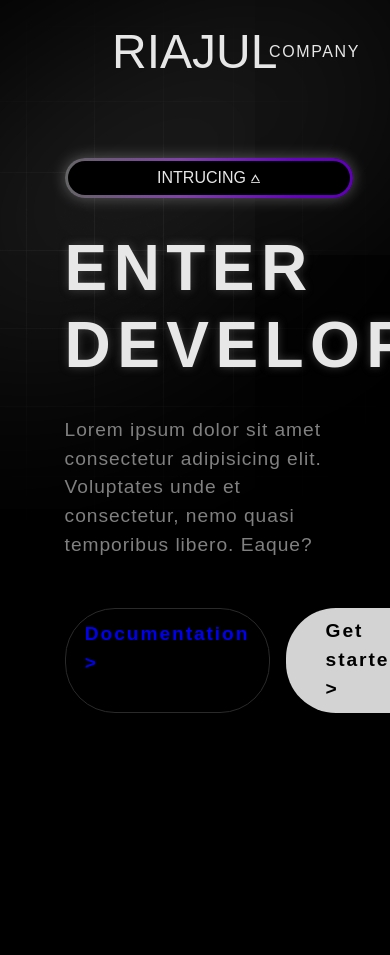
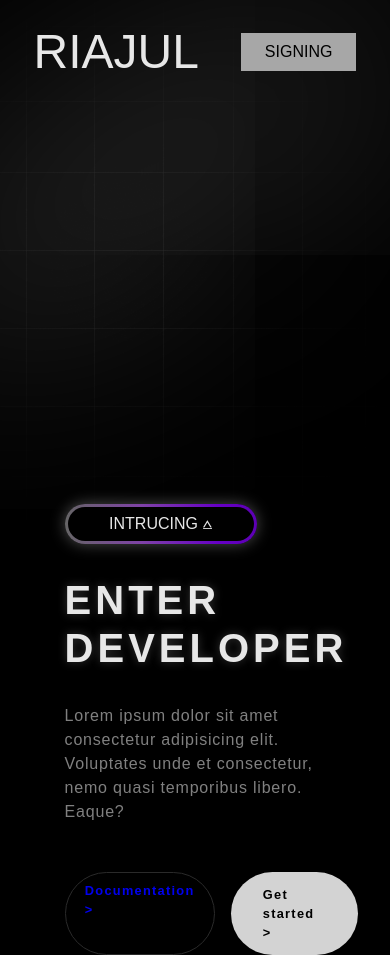
Before and after one commit to PavelRiajul/Spline-ropot-project, a plain HTML site: page index.html in a window 390 px wide. Before the commit the page ends 844 px from the top, so only its background shows below. Drawn offline with nearby package versions, Linux system fonts and the light colour scheme; some packages are replaced by stand-ins of ours; a script that the page names is missing.

Commit message:
project-complete

```diff
--- a/index.html
+++ b/index.html
@@ -5,6 +5,8 @@
     <meta name="viewport" content="width=device-width, initial-scale=1.0" />
     <title>Document</title>
     <link rel="stylesheet" href="./style.css" />
+    <!-- aos animate link -->
+    <link rel="stylesheet" href="https://unpkg.com/aos@next/dist/aos.css" />
   </head>
   <body>
     <img class="image-gradient" src="gradient.png" alt="gradient" />
@@ -13,32 +15,48 @@
     <!-- header -->
     <div class="container">
       <header>
-        <h1 class="logo">RIAJUL</h1>
+        <h1 data-aos="fade-down" data-aos-duration="1000"
+        class="logo">RIAJUL</h1>
 
         <nav>
-          <a href="#">COMPANY</a>
-          <a href="#">FEATURES</a>
-          <a href="#">RESOURCES</a>
-          <a href="#">DOCS</a>
+          <a data-aos="fade-down" data-aos-duration="1500" href="#">COMPANY</a>
+          <a data-aos="fade-down" data-aos-duration="2000" href="#">FEATURES</a>
+          <a data-aos="fade-down" data-aos-duration="2500" href="#">RESOURCES</a>
+          <a data-aos="fade-down" data-aos-duration="3000" href="#">DOCS</a>
         </nav>
-        <button class="btn-signing">SIGNING</button>
+        <button data-aos="fade-down" data-aos-duration="3500" class="btn-signing">SIGNING</button>
       </header>
 
       <!-- content -->
       <main>
         <div class="content">
           <div class="tag-box">
-                <div class="tag">INTRUCING &wedbar;</div>
+            <div data-aos="fade-right"
+            data-aos-offset="300"
+            data-aos-easing="ease-in-sine" data-aos-duration="2000" class="tag">INTRUCING &wedbar;</div>
           </div>
-            <h1>ENTER <br>DEVELOPER</h1>
-            <p class="description">Lorem ipsum dolor sit amet consectetur adipisicing elit.
-             Voluptates unde et consectetur, nemo quasi temporibus libero. Eaque?</p>
+          <h1 data-aos="fade-right"
+          data-aos-offset="3000"
+          data-aos-easing="ease-in-sine" data-aos-duration="1000">ENTER <br />DEVELOPER</h1>
+          <p data-aos="fade-right"
+          data-aos-offset="300"
+          data-aos-easing="ease-in-sine" data-aos-duration="1000" class="description">
+            Lorem ipsum dolor sit amet consectetur adipisicing elit. Voluptates
+            unde et consectetur, nemo quasi temporibus libero. Eaque?
+          </p>
           <div class="buttons">
             <a href="#" class="btn-get-started">Documentation &gt;</a>
             <a href="#" class="btn-signing-main">Get started &gt;</a>
           </div>
         </div>
+        <spline-viewer class="robot-3d" url="https://prod.spline.design/mrvnGgbho0wpEe-B/scene.splinecode"></spline-viewer>
       </main>
-    </div>
+      <script type="module" src="https://unpkg.com/@splinetool/viewer@1.9.79/build/spline-viewer.js"></script>
+      <!-- aos animate script -->
+      <script src="https://unpkg.com/aos@next/dist/aos.js"></script>
+      <script>
+        AOS.init();
+      </script>
+
   </body>
 </html>
--- a/style.css
+++ b/style.css
@@ -164,3 +164,66 @@ min-height: calc(90vh - 6rem);
 .btn-signing-main:hover{
     background-color: gray;
 }
+.robot-3d{
+    position: absolute;
+    top: 0;
+    right: -20%;
+}
+
+/* Tablet Responsive */
+@media (max-width:1300px){
+    header{
+        padding:1rem 0.5rem;
+
+    }
+    .content{
+        margin-top: 85%;
+    }
+    .robot-3d{
+        scale: 0.8;
+        top: -20%;
+        right: 2%;
+    }
+}
+
+/* Mobile Responsive */
+@media(max-width:768px){
+    header{
+        padding: 1rem 0.1rem;
+    }
+    nav{
+        display: none;
+    }
+    .btn-signing{
+        padding: 0.6rem 1.5rem;
+    }
+    .content{
+        margin-top: 25rem;
+    }
+    .robot-3d{
+        scale:0.5;
+        top: -25%;
+        right: 0;
+    }
+    .content{
+        max-width: 30rem;
+        margin-left: 10%;
+    }
+    .tag-box{
+        width: 12rem;
+    }
+    .content h1{
+        font-size: 2.5rem;
+    }
+    .description{
+        font-size: 1rem;
+    }
+    .btn-get-started{
+        font-size: 0.8rem;
+        padding: 0.5rem 1.2rem;
+    }
+    .btn-signing-main{
+        font-size: 0.8rem;
+        padding: 0.8rem 2rem;
+    }
+}
```
Also changed, not shown: 1 other file. Lines whose indentation alone changed are shown as unchanged.
